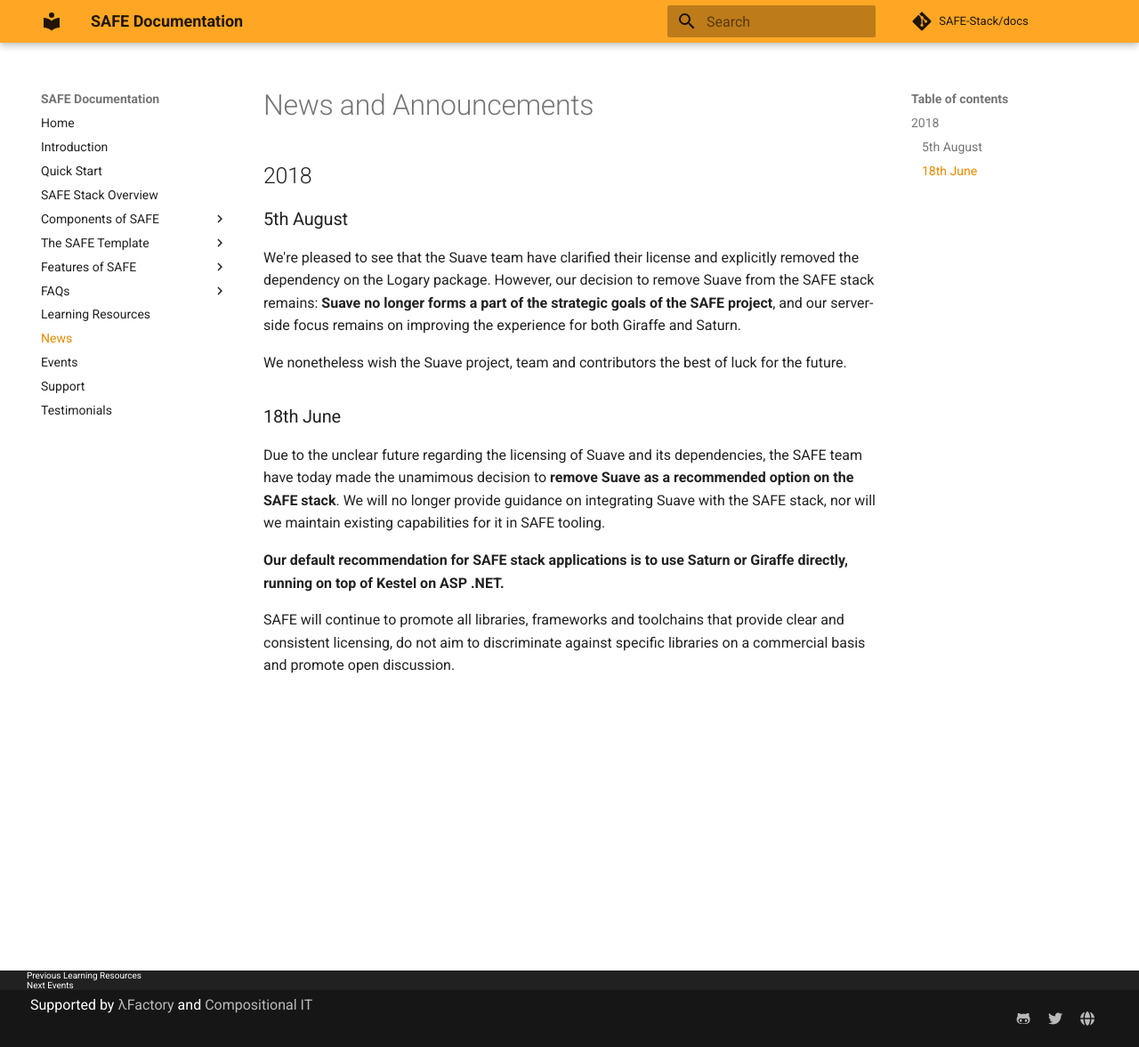
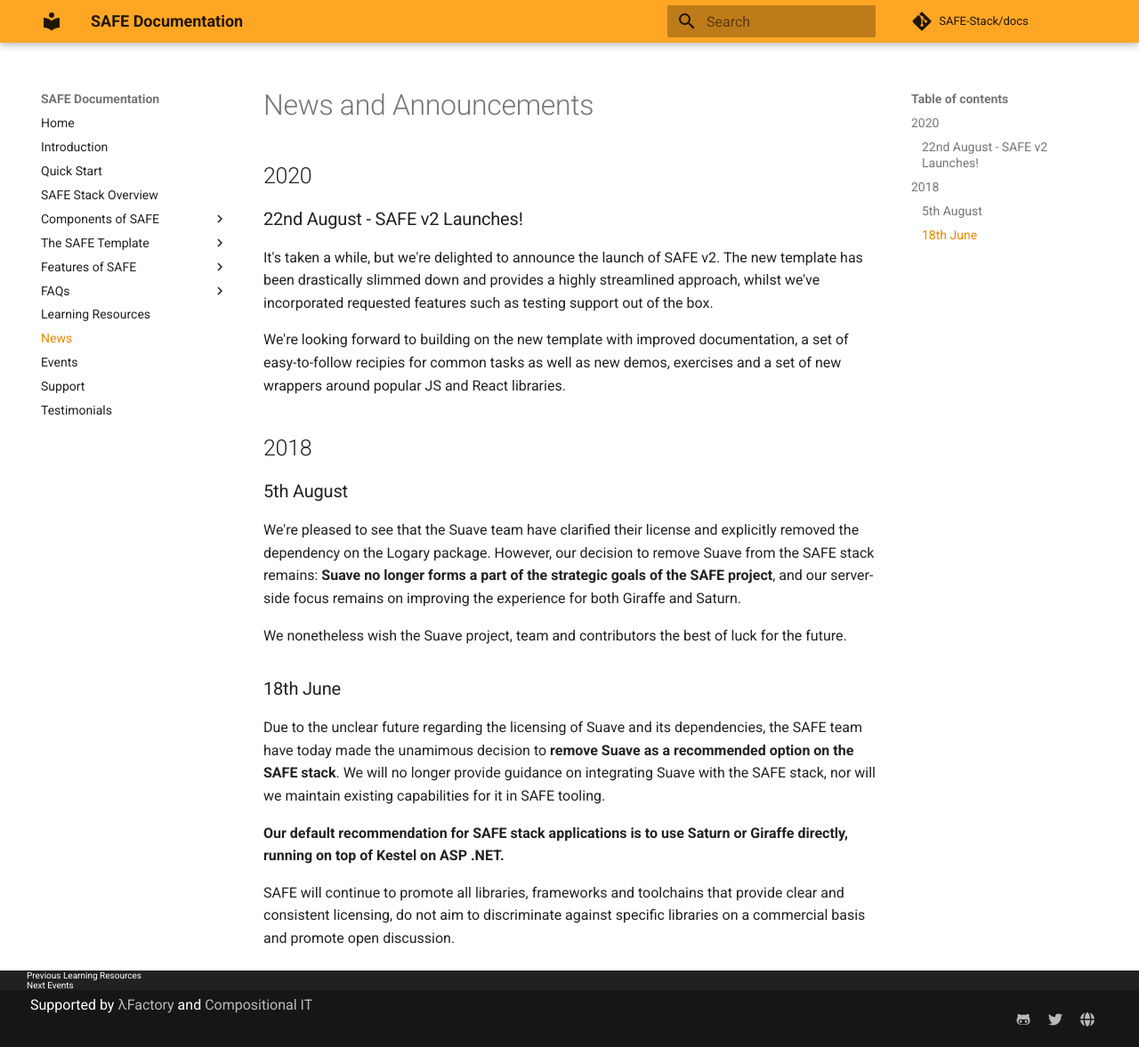
Before and after one commit to SAFE-Stack/docs, an MkDocs documentation site: the page built from docs/news.md, in a window 1280 px wide and 1177 px high. Shown: the whole window at 89% size. Built offline with MkDocs 1.6.1 and Material for MkDocs 9.7.7, drawn with Linux system fonts in a browser that asks for light colours; comment, search, counter and statistics services are not loaded.

Commit message:
Minor tweaks

```diff
--- a/docs/news.md
+++ b/docs/news.md
@@ -1,4 +1,10 @@
 # News and Announcements
+## 2020
+### 22nd August - SAFE v2 Launches!
+It's taken a while, but we're delighted to announce the launch of SAFE v2. The new template has been drastically slimmed down and provides a highly streamlined approach, whilst we've incorporated requested features such as testing support out of the box.
+
+We're looking forward to building on the new template with improved documentation, a set of easy-to-follow recipies for common tasks as well as new demos, exercises and a set of new wrappers around popular JS and React libraries.
+
 ## 2018
 ### 5th August
 We're pleased to see that the Suave team have clarified their license and explicitly removed the dependency on the Logary package. However, our decision to remove Suave from the SAFE stack remains: **Suave no longer forms a part of the strategic goals of the SAFE project**, and our server-side focus remains on improving the experience for both Giraffe and Saturn.
```
Also changed, not shown: docs/quickstart.md (+2 -1 lines).
